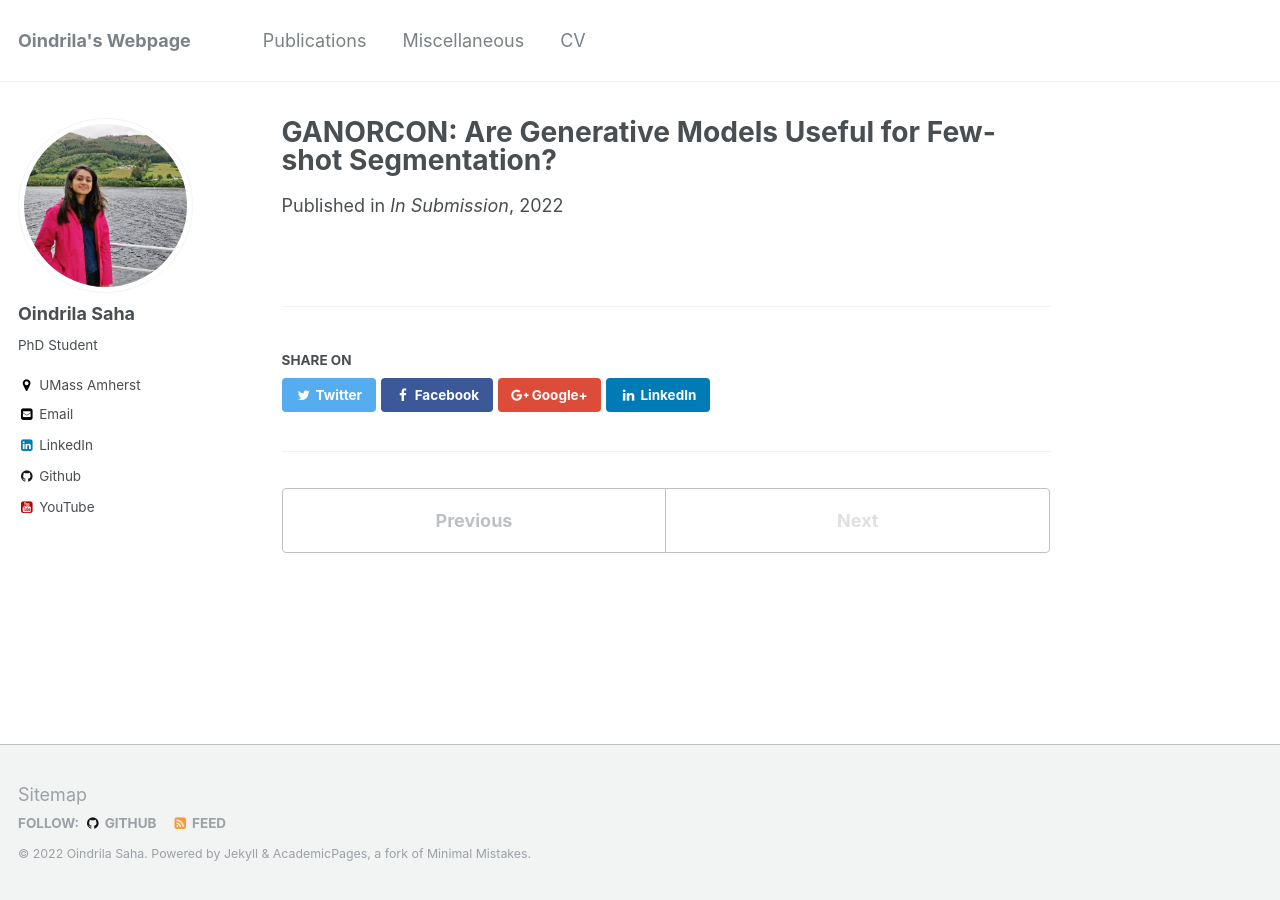
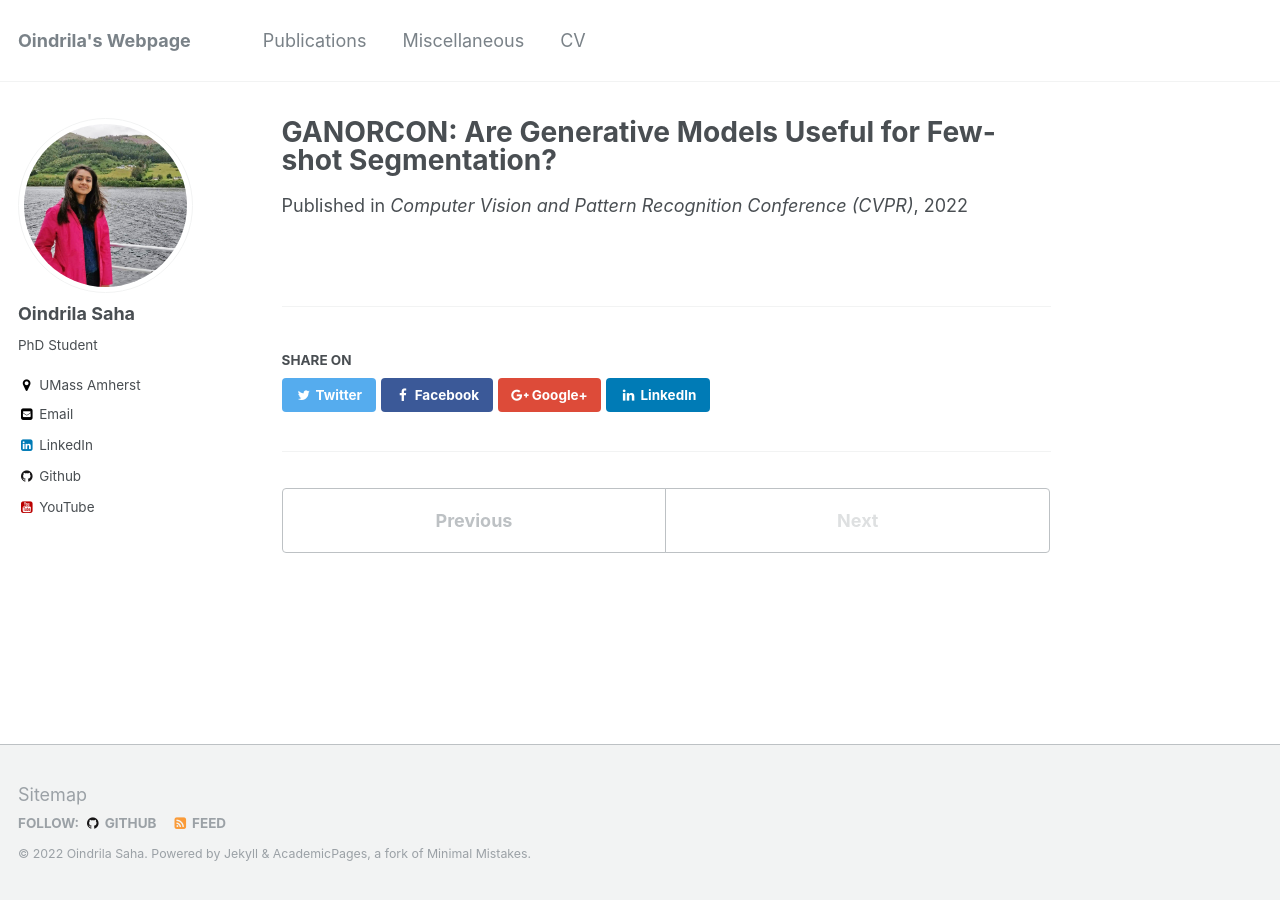
Before and after one commit to oindrilasaha/oindrilasaha.github.io, a Jekyll site: the page built from _publications/ganorcon.md, in a window 1280 px wide. Built offline with Jekyll 4.4.1, drawn with Linux system fonts in a browser that asks for light colours.

Commit message:
Update ganorcon.md

```diff
--- a/_publications/ganorcon.md
+++ b/_publications/ganorcon.md
@@ -5,6 +5,6 @@ permalink:
 excerpt:
 authors: <ins>Oindrila Saha</ins> , Zezhou Cheng and Subhransu Maji
 date: 2022-12-01
-venue: In Submission
+venue: Computer Vision and Pattern Recognition Conference (CVPR)
 paperurl: 'https://arxiv.org/abs/2112.00854'
 ---
```
